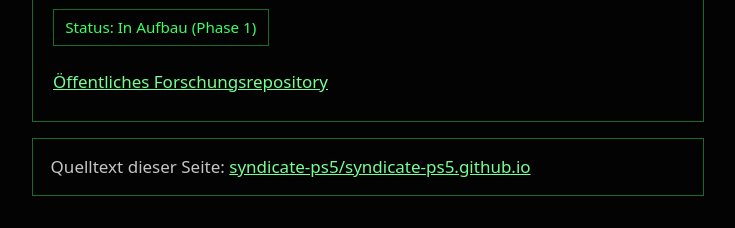
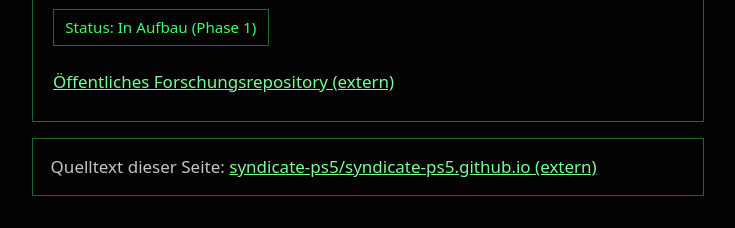
Before and after one commit to syndicate-ps5/syndicate-ps5.github.io, a plain HTML site: page index.html in a window 1280 px wide. Shown: the part 351-579 px from the top of the page, without its empty margins (272-1007 px from the left). Drawn offline with Linux system fonts and the light colour scheme.

Commit message:
Footer-Umbruch und Kennzeichnung externer Links
Der Repository-Name bricht nur noch am Schrägstrich. Externe Links tragen den Zusatz „(extern)“.

Co-authored-by: syndicate-ps5 <syndicate-ps5@users.noreply.github.com>

```diff
--- a/assets/css/style.css
+++ b/assets/css/style.css
@@ -127,7 +127,7 @@ h1 {
 }
 
 .links a {
-  overflow-wrap: anywhere;
+  overflow-wrap: normal;
 }
 
 .site-footer {
@@ -135,8 +135,12 @@ h1 {
   padding: 0.9rem 1.1rem;
 }
 
+.repo-part {
+  white-space: nowrap;
+}
+
 .site-footer a {
-  overflow-wrap: anywhere;
+  overflow-wrap: normal;
 }
 
 @media (max-width: 36rem) {
--- a/index.html
+++ b/index.html
@@ -21,11 +21,11 @@
         <p class="note">Diese Website ist die öffentliche, statische Projektseite. Sie beschreibt den aktuellen Stand der Projektphase und verweist auf das öffentliche Forschungsrepository.</p>
         <p class="status">Status: In Aufbau (Phase 1)</p>
         <p class="links">
-          <a href="https://github.com/syndicate-ps5/syndicate-research">Öffentliches Forschungsrepository</a>
+          <a href="https://github.com/syndicate-ps5/syndicate-research" rel="external">Öffentliches Forschungsrepository (extern)</a>
         </p>
       </main>
       <footer class="site-footer">
-        <p>Quelltext dieser Seite: <a href="https://github.com/syndicate-ps5/syndicate-ps5.github.io">syndicate-ps5/syndicate-ps5.github.io</a></p>
+        <p>Quelltext dieser Seite: <a href="https://github.com/syndicate-ps5/syndicate-ps5.github.io" rel="external"><span class="repo-part">syndicate-ps5</span>/<wbr><span class="repo-part">syndicate-ps5.github.io</span> (extern)</a></p>
       </footer>
     </div>
   </body>
```
